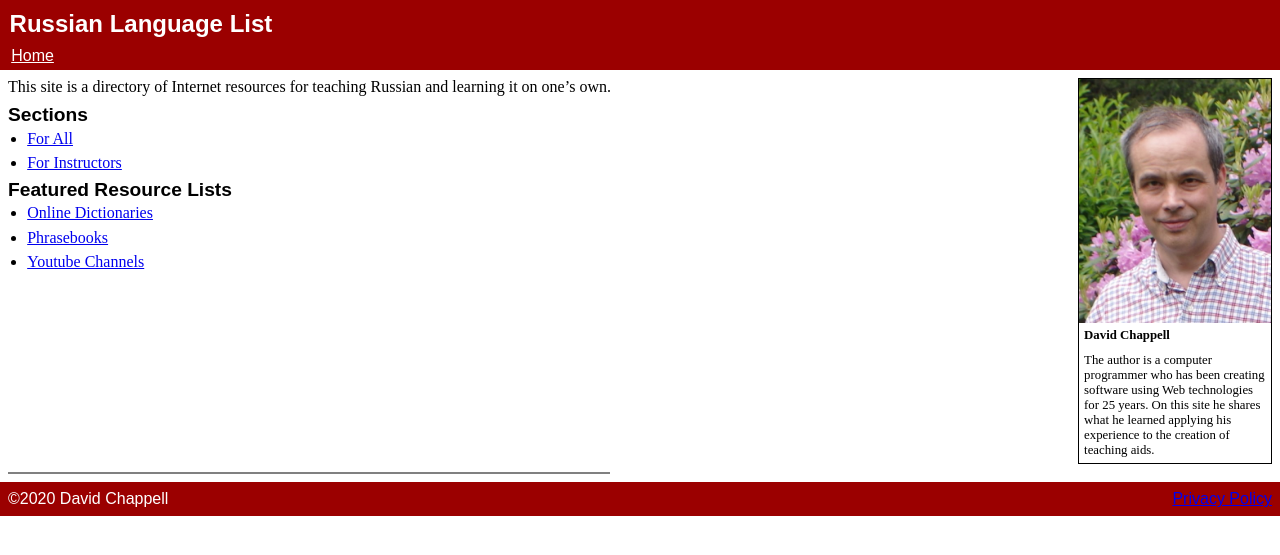
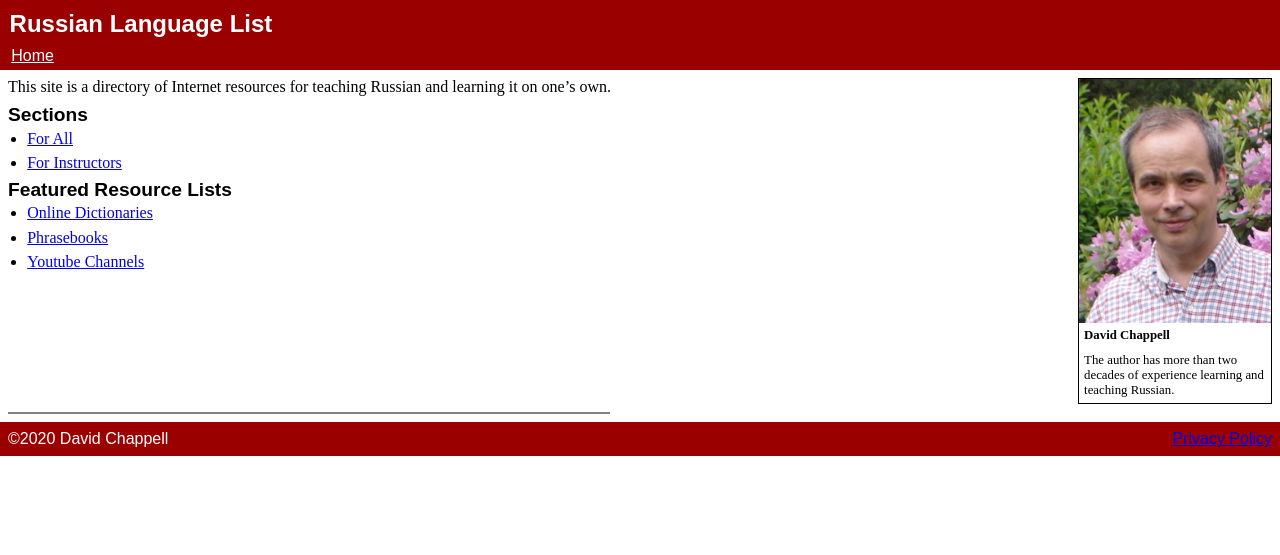
Before and after one commit to david672orford/russian-language-list, a Jekyll site: the page built from index.md, in a window 1280 px wide. Shown: the top 555 px of the page. Built offline with Jekyll 4.4.1, drawn with Linux system fonts in a browser that asks for light colours; our own code applies the rules of GitHub Pages for plain Markdown files.

Commit message:
Fixed incorrect author blurb

```diff
--- a/_layouts/default.html
+++ b/_layouts/default.html
@@ -32,9 +32,7 @@
   <img src="/assets/images/author.jpg">
     <div class="author_byline">David Chappell</div>
     <div class="author_blurb">
-      The author is a computer programmer who has been creating software
-      using Web technologies for 25 years. On this site he shares what he
-  	  learned applying his experience to the creation of teaching aids.
+      The author has more than two decades of experience learning and teaching Russian.
     </div>
   </div>
 </div>
```
